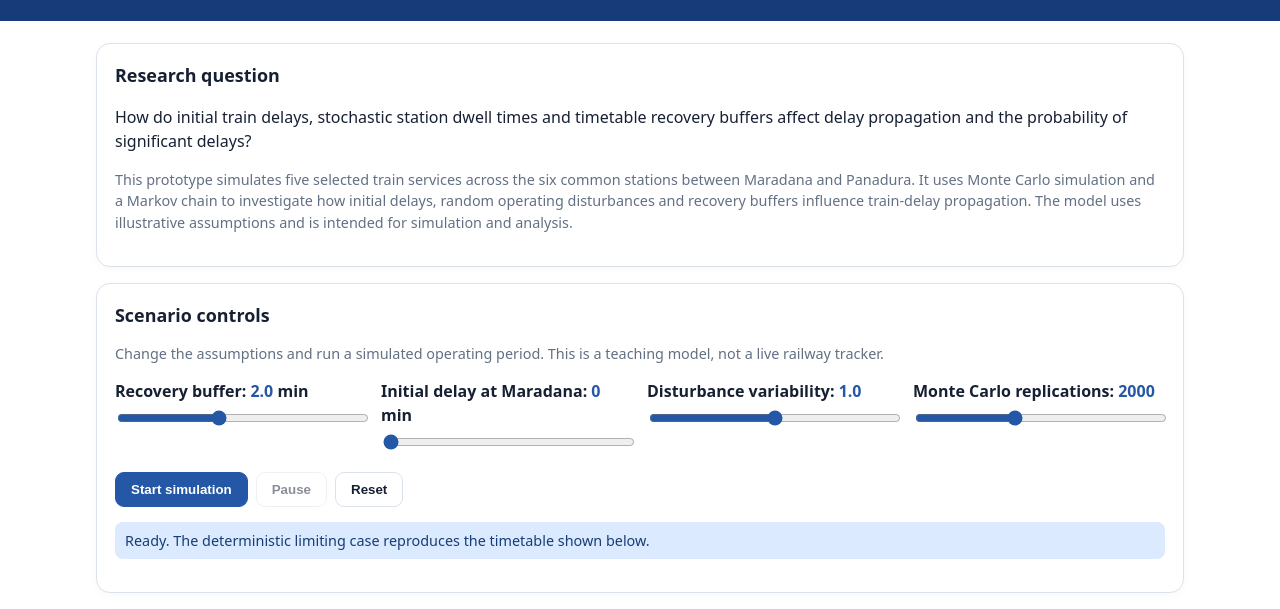
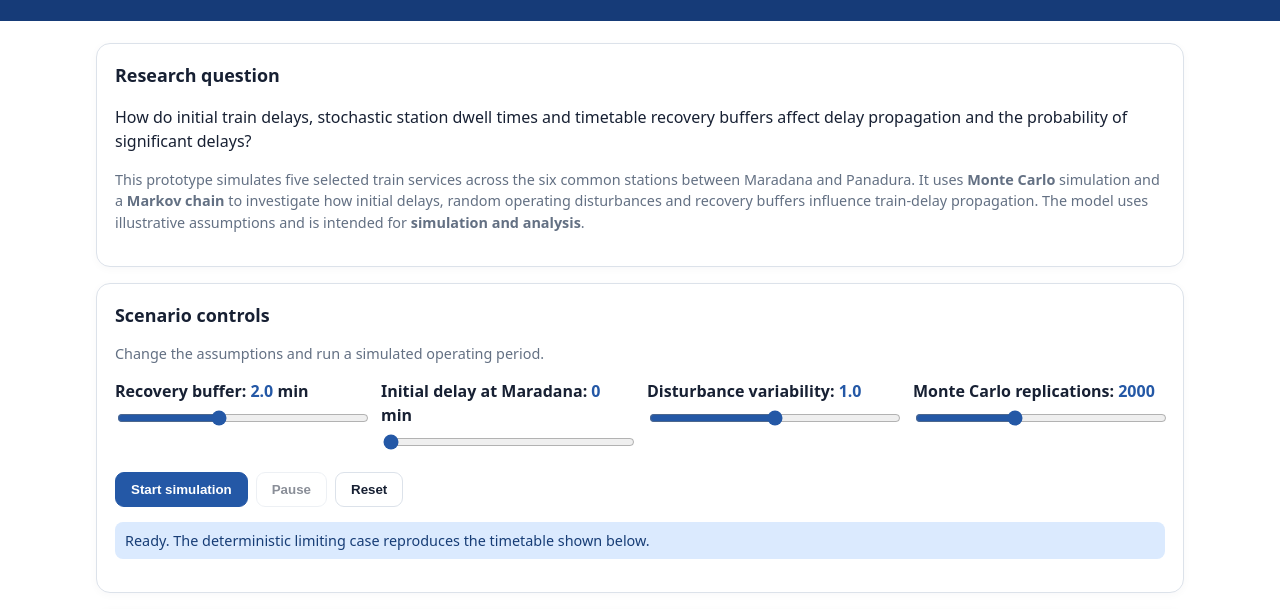
Before and after one commit to Nadil-Dulran/train-delay-propagation-simulation, a plain HTML site: page docs/index.html in a window 1280 px wide. Shown: the part 153-762 px from the top of the page. Drawn offline with Linux system fonts and the light colour scheme.

Commit message:
Update the index.html

```diff
--- a/docs/index.html
+++ b/docs/index.html
@@ -42,12 +42,12 @@ details summary{font-weight:700;cursor:pointer}footer{color:var(--muted);font-si
   <section class="card">
     <h2>Research question</h2>
     <p>How do initial train delays, stochastic station dwell times and timetable recovery buffers affect delay propagation and the probability of significant delays?</p>
-    <p class="small">This prototype simulates five selected train services across the six common stations between Maradana and Panadura. It uses Monte Carlo simulation and a Markov chain to investigate how initial delays, random operating disturbances and recovery buffers influence train-delay propagation. The model uses illustrative assumptions and is intended for simulation and analysis.</p>
+    <p class="small">This prototype simulates five selected train services across the six common stations between Maradana and Panadura. It uses <strong>Monte Carlo</strong> simulation and a <strong>Markov chain</strong> to investigate how initial delays, random operating disturbances and recovery buffers influence train-delay propagation. The model uses illustrative assumptions and is intended for <strong>simulation and analysis</strong>.</p>
   </section>
 
   <section class="card">
     <h2>Scenario controls</h2>
-    <p class="small">Change the assumptions and run a simulated operating period. This is a teaching model, not a live railway tracker.</p>
+    <p class="small">Change the assumptions and run a simulated operating period.</p>
     <div class="controls">
       <div><label for="buffer">Recovery buffer: <span id="bufferVal" class="value">2.0</span> min</label><input id="buffer" type="range" min="0" max="5" step="0.5" value="2"></div>
       <div><label for="initial">Initial delay at Maradana: <span id="initialVal" class="value">0</span> min</label><input id="initial" type="range" min="0" max="10" step="1" value="0"></div>
```
